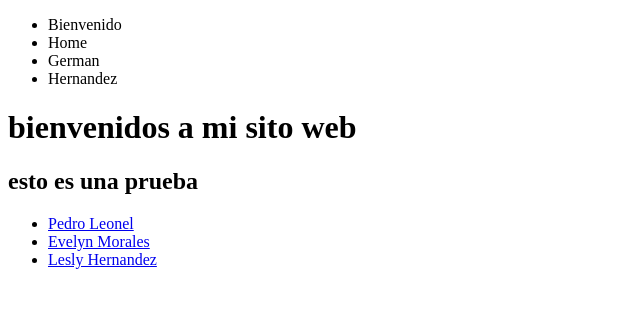
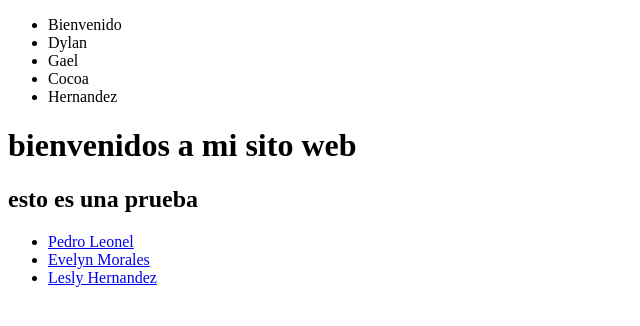
Before and after one commit to German-Tzul/reporter, a Django app: page / in a window 1280 px wide. Shown: the top 326 px of the page, without its empty margins (0-640 px from the left). Run offline with Django 3.2, Linux system fonts and the light colour scheme; data comes from the database, SQL or seed files in the repository.

Commit message:
dylan hernandez

```diff
--- a/mysite/reporter/templates/reporter/index.html
+++ b/mysite/reporter/templates/reporter/index.html
@@ -8,8 +8,9 @@
 <body>
     <ul>
         <li>Bienvenido</li>
-        <li>Home</li>
-        <li>German</li>
+        <li>Dylan</li>
+        <li>Gael</li>
+        <li>Cocoa</li>
         <li>Hernandez</li>
 
     </ul>
```
